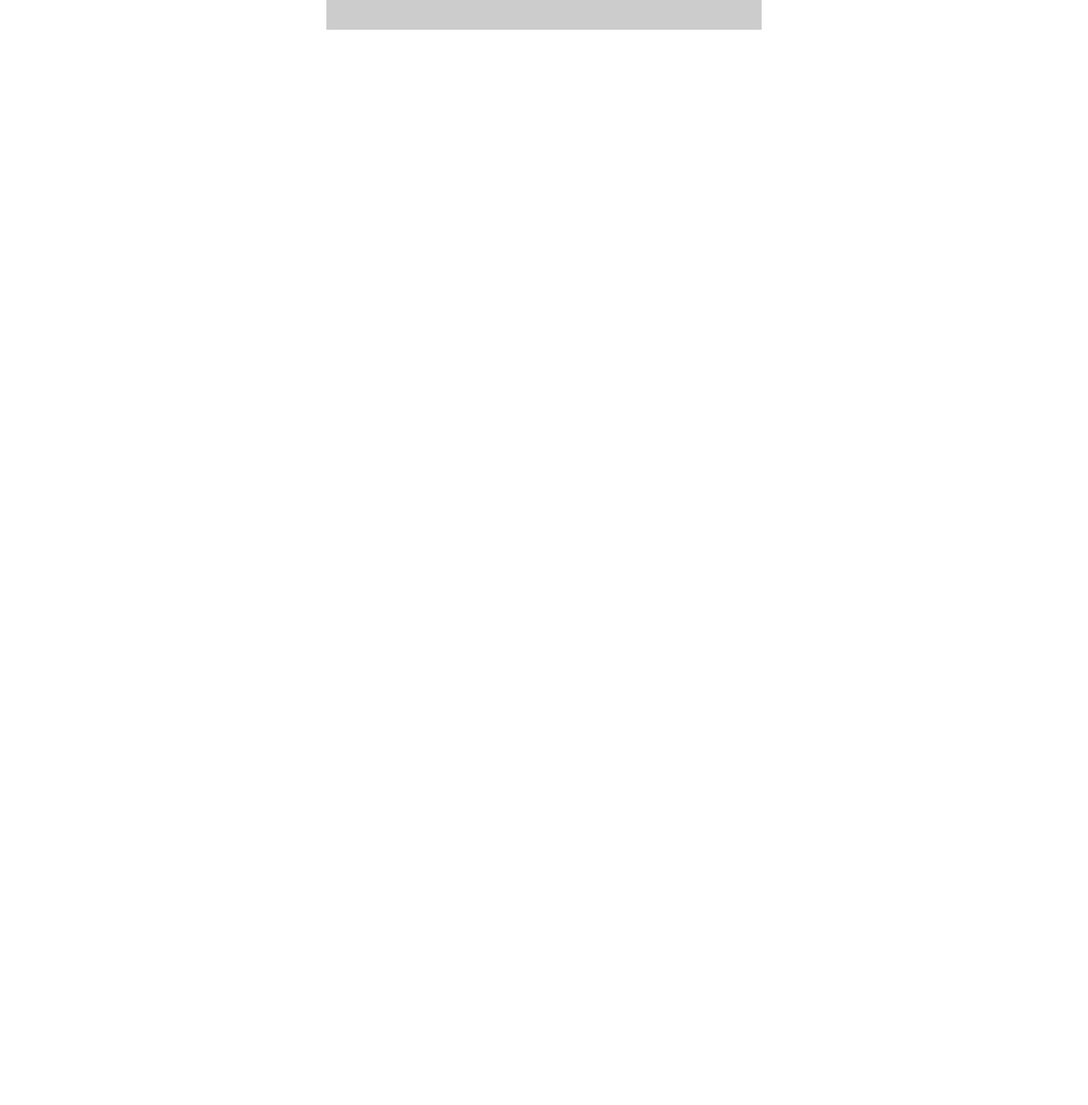
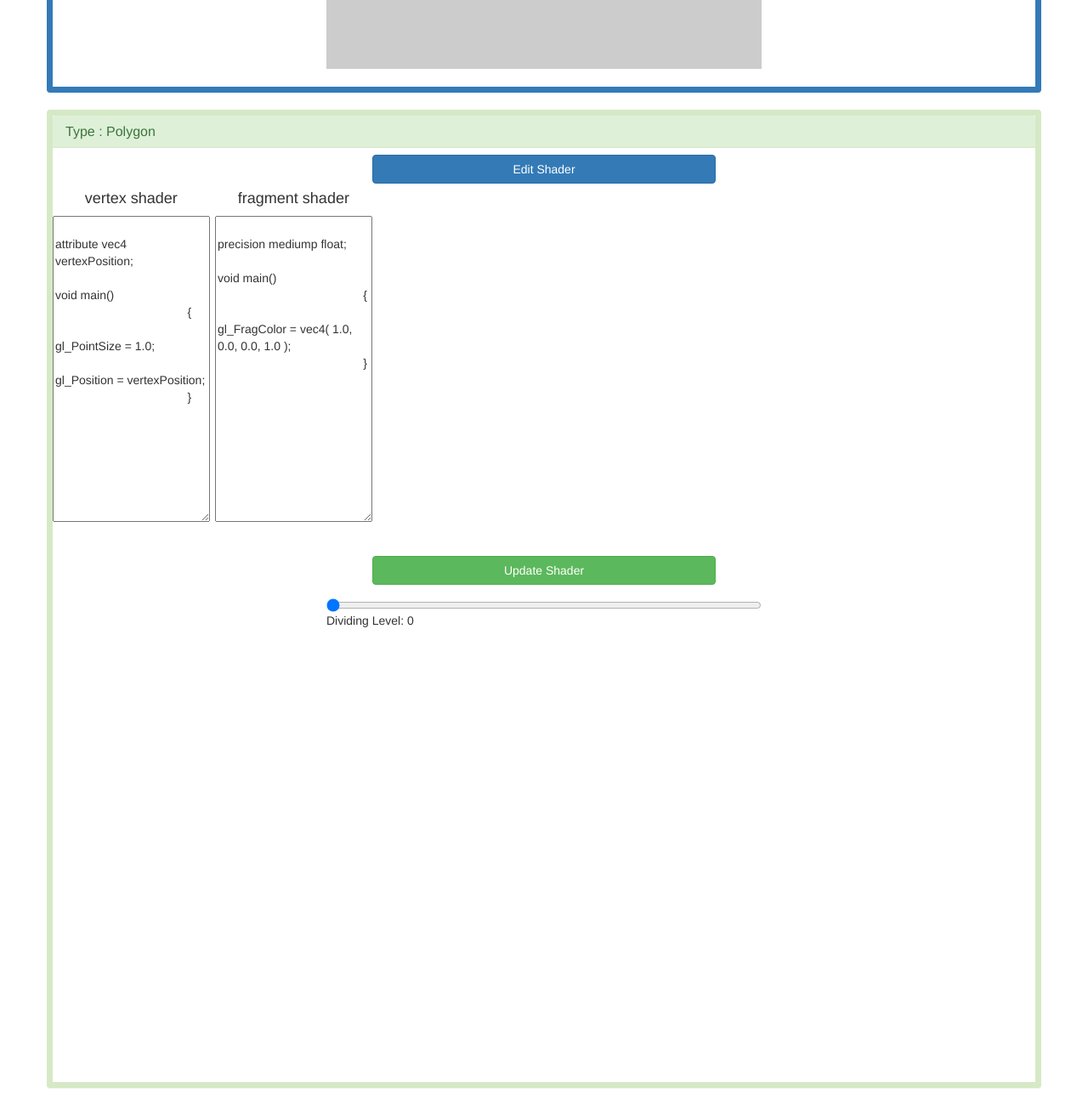
Before and after one commit to hly999666/WebGL_Demo, a plain HTML site: page docs/Webgl_ SierpinskiGasket.html in a window 1280 px wide. Shown: the part 555-1855 px from the top of the page at 85% size. Before the commit the page ends 800 px from the top, so only its background shows below. Drawn offline with Linux system fonts and the light colour scheme.

Commit message:
WebGL_Demo_SierpinskiGasket
Error!

```diff
--- a/docs/Webgl_ SierpinskiGasket.html
+++ b/docs/Webgl_ SierpinskiGasket.html
@@ -8,13 +8,17 @@
 <script type="text/javascript" src="./scripts/Webgl_ SierpinskiGasket.js"></script>
 <script type="text/javascript" src="./scripts/shadersInitiator.js"></script>
 <script type="text/javascript" src="./scripts/WebGL_FunctionPackage_SierpinskiGasket_Type_Point.js"></script>
+<script type="text/javascript" src="./scripts/WebGL_FunctionPackage_SierpinskiGasket_Type_Polygon.js"></script>
+<script type="text/javascript" src="./scripts/WebGL_WebGLModuleControllerProto.js"></script>
+
 <link rel="stylesheet" type="text/css"href="./styles/bootstrap_3.3.5.min.css">
 <link rel="stylesheet" type="text/css" href="./styles/myWebGL.css">
 </head>
 
 <body>
 
-<div class="container" id="WebGLModule_1">
+<div class="container myContainer panel panel-primary borderWider" id="WebGLModule_1">
+ <div class="panel-heading"> <h3 class="panel-title">Type : Point</h3></div>
  <div class="myBigBtnDiv"><button class="btn btn-primary btn-default pull-right btn-block btnToggleForm_viewport" >Edit Shader</button></div>
    <div class="shaderInput">
         <div class="shaderInput_Grid">
@@ -25,7 +29,6 @@
                          attribute vec4 vertexPosition;
                          void main()
                          {
-                             gl_PointSize = 1.0;
                              gl_Position = vertexPosition;
                          }
                         </textarea>
@@ -49,12 +52,55 @@
       <div class="canvasDiv">
         <form class="inputRange">
                 <input class="inputRangeElem" type="range"  value="0" min="0" max="10000" />
-                <div>number of points: <span class="numsOfPoints">0</span></div>
+                <div>number of points: <span class="inputDisplay">0</span></div>
                 </form>
             <canvas class="gl-canvas"  width="512" height="512" >
                 HTML5_canvas_NO_suppurted
         </canvas>
   </div>
 </div>
+<div class="container myContainer panel panel-success borderWider" id="WebGLModule_2">
+                <div class="panel-heading"> <h3 class="panel-title">Type : Polygon</h3></div>
+                <div class="myBigBtnDiv"><button class="btn btn-primary btn-default pull-right btn-block btnToggleForm_viewport" >Edit Shader</button></div>
+                  <div class="shaderInput">
+                       <div class="shaderInput_Grid">
+                               <div class="GridItem_1">
+                               <div>
+                                <h4>vertex shader</h4>
+                                <textarea class="vertexShader" height>
+                                        attribute vec4 vertexPosition;
+                                        void main()
+                                        {
+                                            gl_PointSize = 1.0;
+                                            gl_Position = vertexPosition;
+                                        }
+                                       </textarea>
+                            </div>
+                            </div>
+                            <div class="GridItem_2">
+                                    <div>
+                                     <h4>fragment shader</h4>
+                                     <textarea class="fragmentShader">
+                                            precision mediump float;
+                                            void main()
+                                            {
+                                             gl_FragColor = vec4( 1.0, 0.0, 0.0, 1.0 );
+                                            }
+                                    </textarea>
+                                 </div>
+                            </div>
+                            </div>
+                   <div class="myBigBtnDiv"><button class="btn btn-success btn-block btnUpdateShader_viewport">Update Shader</button></div>
+                  </div>
+                     <div class="canvasDiv">
+                       <form class="inputRange">
+                               <input class="inputRangeElem" type="range"  value="0" min="0" max="9" />
+                               <div>Dividing Level: <span class="inputDisplay">0</span></div>
+                               </form>
+                           <canvas class="gl-canvas"  width="512" height="512" >
+                               HTML5_canvas_NO_suppurted
+                       </canvas>
+                 </div>
+               </div>
 </body>
 </html>
--- a/docs/scripts/WebGL_FunctionPackage_SierpinskiGasket_Type_Point.js
+++ b/docs/scripts/WebGL_FunctionPackage_SierpinskiGasket_Type_Point.js
@@ -24,20 +24,23 @@ var FunctionPackage_SierpinskiGasket_Type_Point=
     envir.viewPortUIControler.setup(envir.cantainerID+" .btnToggleForm_viewport",envir.cantainerID+" .shaderInput",FuncPackage());
     document.querySelector(envir.cantainerID+" .inputRangeElem").addEventListener("change",this.mainCallBackDraw);
     document.querySelector(envir.cantainerID+" .btnUpdateShader_viewport").addEventListener("click",this.mainCallBackDraw);
+    this.mainCallBackDraw();
     },
     getInput:function(envir){
         var sliderBar=document.querySelector(envir.cantainerID+" .inputRangeElem");
-        var np=Number(sliderBar.value);
-        var numsOfPoints=document.querySelector(envir.cantainerID+" .numsOfPoints");
-        numsOfPoints.innerText=" "+np;
-        if(np<=0){
+        var input_sliderBar=Number(sliderBar.value);
+        var inputDisplay=document.querySelector(envir.cantainerID+" .inputDisplay");
+        inputDisplay.innerText=" "+input_sliderBar;
+        envir.inputVar.input_sliderBar=input_sliderBar;
+        if(input_sliderBar<=0){
             envir.gl.clear(envir.gl.COLOR_BUFFER_BIT );
             return;
         };
-        envir.inputVar.numsOfPoinnts=np;
     },
     produceGeometryData:function(envir){
-        var numPoints = envir.inputVar.numsOfPoinnts;
+        envir.dataSet.Points=[];
+        var numPoints = envir.inputVar.input_sliderBar;
+        if(envir.inputVar.input_sliderBar==0)return;
         var vertices = [
         vec3(-1.0, -1.0,0.0),
         vec3(0.0, 1.0,0.0),
@@ -65,18 +68,21 @@ var FunctionPackage_SierpinskiGasket_Type_Point=
         envir.dataSet.Points=points;
     },
     sendDataToGPU:function(envir){
+        if(envir.dataSet.Points.length==0)return;
         envir.bufferId =  envir.gl.createBuffer();
         envir.gl.bindBuffer(  envir.gl.ARRAY_BUFFER,  envir.bufferId );
         envir.gl.bufferData(  envir.gl.ARRAY_BUFFER, flattenArrayOfVectors( envir.dataSet.Points),  envir.gl.STATIC_DRAW );
     },
     associateDataInShaders:function(envir){
-        var vertexPositions = envir.gl.getAttribLocation(  envir.shadersProgram, "vertexPosition" );
+        var vertexPositions = envir.gl.getAttribLocation(envir.shadersProgram, "vertexPosition" );
         envir.gl.vertexAttribPointer( vertexPositions, 3,  envir.gl.FLOAT, envir, 0, 0 );
-        envir.gl.enableVertexAttribArray( vertexPositions );
+        envir.gl.enableVertexAttribArray(vertexPositions);
     },
     mainRender:function(envir){
-        envir.gl.clear(  envir.gl.COLOR_BUFFER_BIT );
-        envir.gl.drawArrays(envir.gl.POINTS, 0, envir.inputVar.numsOfPoinnts);
+        if(envir.inputVar.input_sliderBar!=0){
+            envir.gl.clear(  envir.gl.COLOR_BUFFER_BIT );
+            envir.gl.drawArrays(envir.gl.POINTS, 0, envir.inputVar.input_sliderBar);
+        }
     }
 }
 
--- /dev/null
+++ b/docs/scripts/WebGL_FunctionPackage_SierpinskiGasket_Type_Polygon.js
@@ -0,0 +1,34 @@
+var FunctionPackage_SierpinskiGasket_Type_Polygon=Object.create(FunctionPackage_SierpinskiGasket_Type_Point);
+
+function produceTriangles(a,b,c,level,Points){
+    if(level==0){
+        Points.push(a);
+        Points.push(b);
+        Points.push(c);
+        return;
+    }
+    var ab = mix(a, b, 0.5);
+    var bc = mix(b, c, 0.5);
+    var ca = mix(c, a, 0.5);
+    produceTriangles(a,ab,ca,level-1);
+    produceTriangles(b,ab,bc,level-1);
+    produceTriangles(c,bc,ca,level-1);
+}
+FunctionPackage_SierpinskiGasket_Type_Polygon.produceGeometryData=function(envir){
+    //console.log("on Type_Polygon");
+    var verticesBasic = [
+        vec3(-1.0, -1.0,0.0),
+        vec3(0.0, 1.0,0.0),
+        vec3(1.0, -1.0,0.0)
+        ];
+    envir.dataSet.Points=[];
+    var level = envir.inputVar.input_sliderBar;
+    produceTriangles(verticesBasic[0],verticesBasic[1],verticesBasic[2],level,envir.dataSet.Points);
+}
+
+FunctionPackage_SierpinskiGasket_Type_Polygon.mainRender==function(envir){
+    envir.gl.clear(  envir.gl.COLOR_BUFFER_BIT );
+
+    //envir.gl.drawArrays(envir.gl.POINTS, 0, envir.dataSet.Points.length/2);
+    envir.gl.drawArrays(envir.gl.TRIANGLES, 0, envir.dataSet.Points.length);
+}
--- /dev/null
+++ b/docs/scripts/WebGL_WebGLModuleControllerProto.js
@@ -0,0 +1,35 @@
+
+
+function WebGLModuleControllerConstructor(cantainerID,FunctionPackage){
+    var WebGLModuleController={
+        envir:{
+         cantainerID:"",
+         dataSet:{},
+         cnv:"",
+         gl:"",
+         shadersProgram:"",
+         bufferId:"",
+         inputVar:{},
+         viewPortUIControler:""},
+        FunctionPackage:{
+         configureWebGL:"",
+         setupUI:"",
+         mainDraw:"",
+         getInput:"",
+         produceGeometryData:"",
+         sendDataToGPU:"",
+         associateDataInShaders:"",
+         mainRender:""},
+         changeFunctionPackage:function(_envir,_FunctionPackage){
+            this.FunctionPackage=_FunctionPackage;
+            this.envir=_envir;
+         }
+         };
+         WebGLModuleController.FunctionPackage=FunctionPackage;
+         WebGLModuleController.envir.cantainerID="#"+cantainerID;
+         WebGLModuleController.envir.cnv = document.querySelector( WebGLModuleController.envir.cantainerID+ " .gl-canvas" );
+         WebGLModuleController.envir.gl = WebGLModuleController.envir.cnv.getContext( "webgl" );
+         WebGLModuleController.FunctionPackage.configureWebGL(WebGLModuleController.envir);
+         WebGLModuleController.FunctionPackage.setupUI(WebGLModuleController.envir);
+         return WebGLModuleController;
+}
--- a/docs/scripts/Webgl_ SierpinskiGasket.js
+++ b/docs/scripts/Webgl_ SierpinskiGasket.js
@@ -1,59 +1,13 @@
 "use strict";
-var WebGLModuleController={};
-var WebGLModuleFunctionPackageProto={
-    configureWebGL:"",
-    setupUI:"",
-    getInput:"",
-    produceGeometryData:"",
-    sendDataToGPU:"",
-    associateDataInShaders:"",
-    mainCallBackDraw:"",
-    mainRender:""
-}
-var WebGLModuleControllerProto={
-   envir:{
-    cantainerID:"",
-    dataSet:{},
-    cnv:"",
-    gl:"",
-    shadersProgram:"",
-    bufferId:"",
-    inputVar:{},
-    viewPortUIControler:""
-   },
-   FunctionPackage:{
-    configureWebGL:"",
-    setupUI:"",
-    mainDraw:"",
-    getInput:"",
-    produceGeometryData:"",
-    sendDataToGPU:"",
-    associateDataInShaders:"",
-    mainRender:""
-   },
-    setup: function(_cantainerID,FunctionPackage){
-    this.FunctionPackage=FunctionPackage;
-    this.envir.cantainerID="#"+_cantainerID;
-    this.envir.cnv = document.querySelector( this.envir.cantainerID+ " .gl-canvas" );
-    this.envir.gl = this.envir.cnv.getContext( "webgl" );
-    this.FunctionPackage.configureWebGL(this.envir);
-    this.FunctionPackage.setupUI(this.envir);
-    },
-    changeFunctionPackage:function(FunctionPackage){
-        this.FunctionPackage=FunctionPackage;
-    }
-}
+var WebGLModuleControllers={};
+
+
 
 
 window.onload=function init(){
+     WebGLModuleControllers["WebGLModule_1"]=WebGLModuleControllerConstructor("WebGLModule_1",FunctionPackage_SierpinskiGasket_Type_Point);
 
-
-    //document.getElementById("BTN").addEventListener("click",drawSG);
-    //var ctx2D=cnv.getContext("2d");
-    WebGLModuleController["WebGLModule_1"]=Object.create(WebGLModuleControllerProto);
-    WebGLModuleController["WebGLModule_1"].setup("WebGLModule_1",FunctionPackage_SierpinskiGasket_Type_Point);
-    //settingCanvas();
-
+    var a=0;
 }
 
 
--- a/docs/scripts/shadersInitiator.js
+++ b/docs/scripts/shadersInitiator.js
@@ -8,6 +8,7 @@ function loadShaders(gl, vertexShaderQ, fragmentShaderQ){
     var vertShdr;
     var fragShdr;
     var vertElem =document.querySelector(vertexShaderQ).innerHTML;
+    //console.log(vertElem);
     vertShdr = gl.createShader( gl.VERTEX_SHADER );
     gl.shaderSource( vertShdr, vertElem);
     gl.compileShader( vertShdr );
--- a/docs/styles/myWebGL.css
+++ b/docs/styles/myWebGL.css
@@ -31,3 +31,9 @@ textarea{
 h4{
     text-align: center;
 }
+.borderWider{
+    border-width: 0.5em;
+}
+.myContainer{
+    padding: 0px;
+}
```
